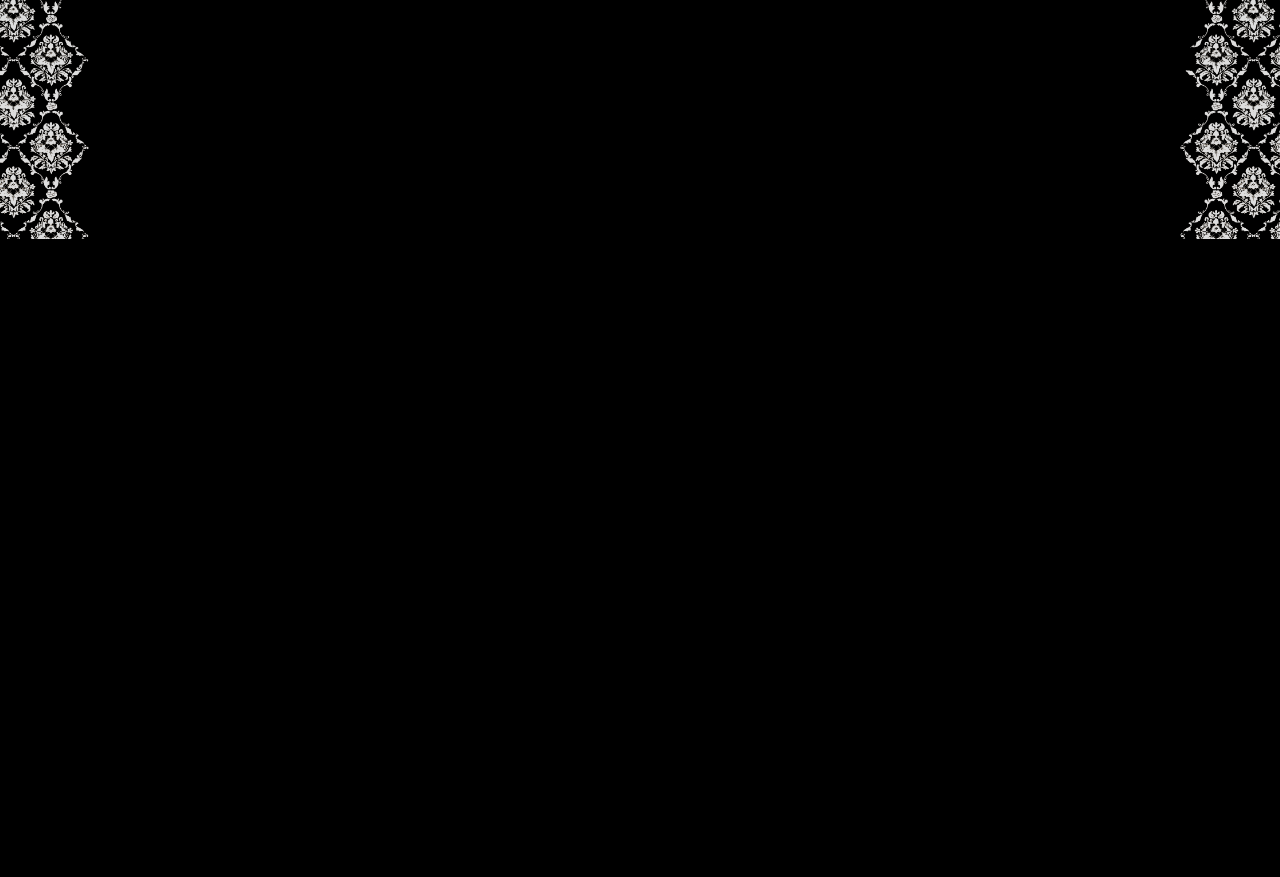
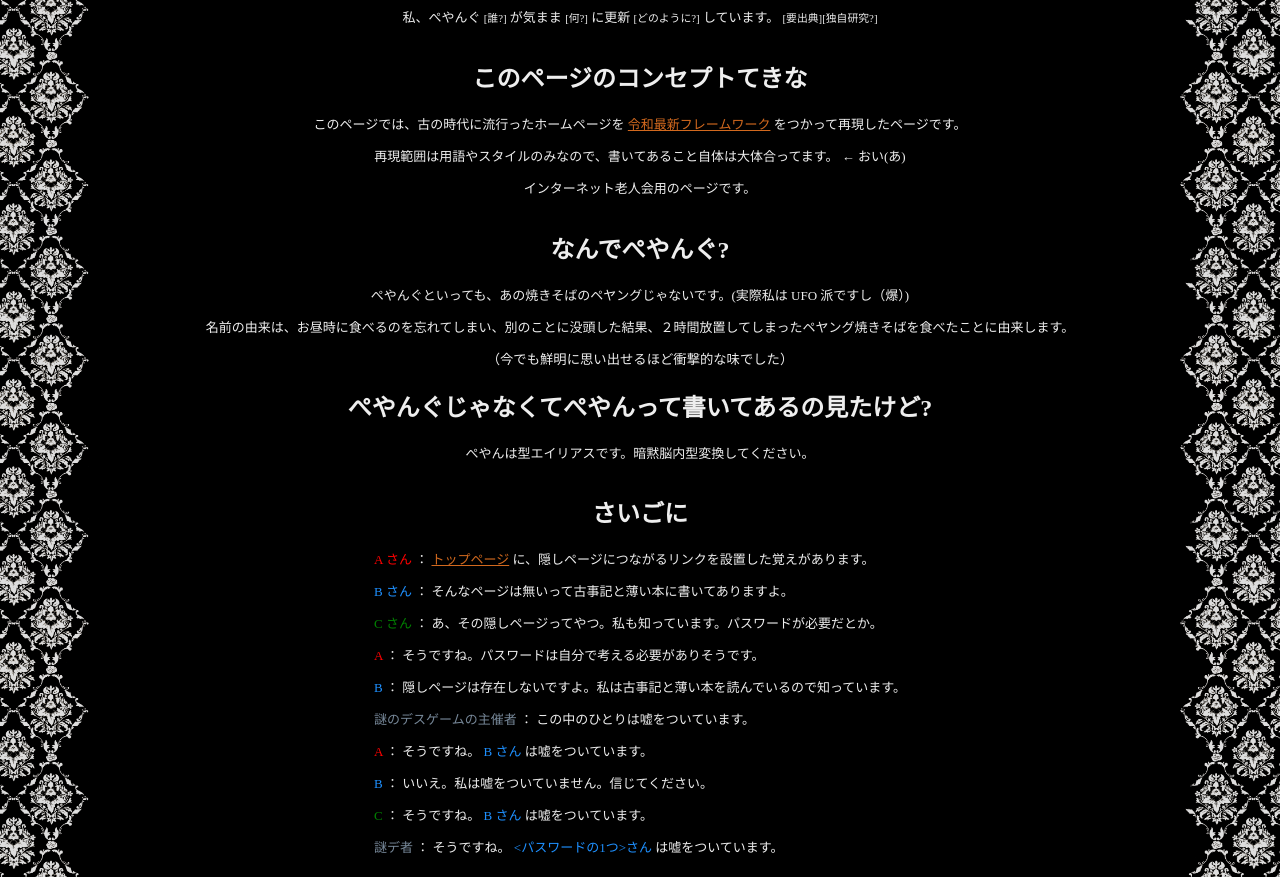
Before and after one commit to PeyaPeyaPeyang/HomePage, a website: page src/pages/contents/welcome.htm in a window 1280 px wide. Shown: the part 561-1438 px from the top of the page. Before the commit the page ends 800 px from the top, so only its background shows below. Drawn offline with nearby package versions, Linux system fonts and the light colour scheme; files that its build step writes are made by us from their sources; files whose address does not match are found by name.

Commit message:
トップページ充実

```diff
--- a/src/pages/contents/welcome.htm
+++ b/src/pages/contents/welcome.htm
@@ -11,11 +11,100 @@
         <script type="module" src="@/lib/sparkles.ts"></script>
 
         <link href="@/pages/components/component_header/style.css" rel="stylesheet" />
+        <link href="@/styles/contents/welcome.css" rel="stylesheet" />
     </head>
     <body>
         <header class="container">{{> header}}</header>
         <div id="wrapper">
-            <div class="container">{{> content_header}}</div>
+            <div class="container">
+                {{> content_header}}
+                <div class="content_detail">
+                    <h1>ぺやんぐのホームページにようこそ。</h1>
+                    <p>
+                        私、ぺやんぐ
+                        <small>[誰?]</small>
+                        が気まま
+                        <small>[何?]</small>
+                        に更新
+                        <small>[どのように?]</small>
+                        しています。
+                        <small>[要出典][独自研究?]</small>
+                    </p>
+                </div>
+                <div class="content_detail">
+                    <h2>このページのコンセプトてきな</h2>
+                    <p>
+                        このページでは、古の時代に流行ったホームページを
+                        <a href="https://ja.vitejs.dev/">令和最新フレームワーク</a>
+                        をつかって再現したページです。
+                    </p>
+                    <p>再現範囲は用語やスタイルのみなので、書いてあること自体は大体合ってます。 ← おい(あ)</p>
+                    <p>インターネット老人会用のページです。</p>
+                </div>
+                <div class="content_detail">
+                    <h2>なんでぺやんぐ?</h2>
+                    <p>ぺやんぐといっても、あの焼きそばのペヤングじゃないです。(実際私は UFO 派ですし（爆）)</p>
+                    <p>
+                        名前の由来は、お昼時に食べるのを忘れてしまい、別のことに没頭した結果、２時間放置してしまったペヤング焼きそばを食べたことに由来します。
+                    </p>
+                    <small>（今でも鮮明に思い出せるほど衝撃的な味でした）</small>
+                </div>
+                <div class="content_detail">
+                    <h2>ぺやんぐじゃなくてぺやんって書いてあるの見たけど?</h2>
+                    <p>ぺやんは型エイリアスです。暗黙脳内型変換してください。</p>
+                </div>
+                <div>
+                    <h2 style="text-align: center">さいごに</h2>
+                    <p>
+                        <span class="person p_a">A さん</span>
+                        ：
+                        <a href="/">トップページ</a>
+                        に、隠しページにつながるリンクを設置した覚えがあります。
+                    </p>
+                    <p>
+                        <span class="person p_b">B さん</span>
+                        ： そんなページは無いって古事記と薄い本に書いてありますよ。
+                    </p>
+                    <p>
+                        <span class="person p_c">C さん</span>
+                        ： あ、その隠しページってやつ。私も知っています。パスワードが必要だとか。
+                    </p>
+                    <p>
+                        <span class="person p_a">A</span>
+                        ： そうですね。パスワードは自分で考える必要がありそうです。
+                    </p>
+                    <p>
+                        <span class="person p_b">B</span>
+                        ： 隠しページは存在しないですよ。私は古事記と薄い本を読んでいるので知っています。
+                    </p>
+                    <p>
+                        <span class="person p_cm">謎のデスゲームの主催者</span>
+                        ： この中のひとりは嘘をついています。
+                    </p>
+                    <p>
+                        <span class="person p_a">A</span>
+                        ： そうですね。
+                        <span class="person p_b">B さん</span>
+                        は嘘をついています。
+                    </p>
+                    <p>
+                        <span class="person p_b">B</span>
+                        ： いいえ。私は嘘をついていません。信じてください。
+                    </p>
+                    <p>
+                        <span class="person p_c">C</span>
+                        ： そうですね。
+                        <span class="person p_b">B さん</span>
+                        は嘘をついています。
+                    </p>
+                    <p>
+                        <span class="person p_cm">謎デ者</span>
+                        ： そうですね。
+                        <span class="person p_b">&lt;パスワードの1つ&gt;さん</span>
+                        は嘘をついています。
+                    </p>
+                </div>
+            </div>
         </div>
     </body>
 </html>
--- /dev/null
+++ b/src/styles/contents/welcome.css
@@ -0,0 +1,19 @@
+div.content_detail {
+    text-align: center;
+}
+
+.person.p_a {
+    color: red;
+}
+
+.person.p_b {
+    color: dodgerblue;
+}
+
+.person.p_c {
+    color: green;
+}
+
+.person.p_cm {
+    color: lightslategray;
+}
```
